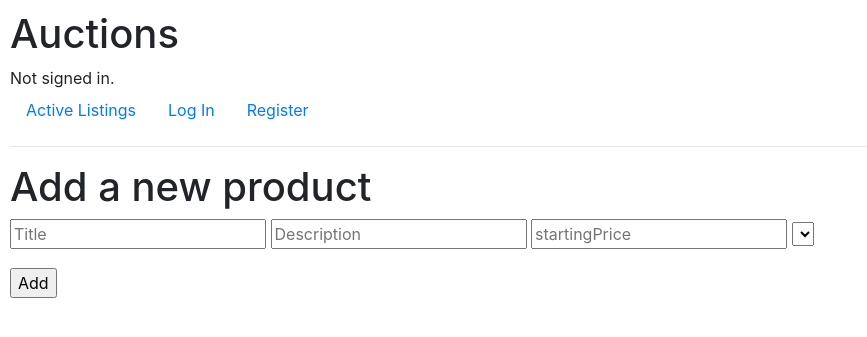
After one commit to emanuelrzolet/Project-2---Harvard-CS50-s-Web-Programming, a Django app: page /addProduct in a window 1280 px wide. The commit adds this page. Shown: the top 337 px of the page, without its empty margins (0-867 px from the left). Run offline with Django 3.2, Linux system fonts and the light colour scheme; lists and menus that the app fills with data are empty; some libraries are stand-ins or nearby versions.

Commit message:
Add a create product functionality

```diff
--- a/commerce/auctions/models.py
+++ b/commerce/auctions/models.py
@@ -15,6 +15,7 @@ class Products(models.Model):
     startingPrice = models.DecimalField(max_digits=100000, decimal_places=2)
     categories = models.ManyToManyField(AuctionCategory)
 
+
     pass
 
 
--- /dev/null
+++ b/commerce/auctions/templates/auctions/addProduct.html
@@ -0,0 +1,18 @@
+{% extends "auctions/layout.html" %}
+
+{% block body %}
+
+<h1>Add a new product</h1>
+
+<form action="{% url "addProduct" %}" method="post">
+    {% csrf_token %}
+    <input type="text" name="title" id="title" placeholder="Title">
+    <input type="text" name="description" id="description" placeholder="Description">
+    <input type="number" name="startingPrice" id="startingPrice" placeholder="startingPrice">
+    <select name="categories" id="categories">Categories</select>
+    <option value=""></option>
+    <input type="submit" value="Add">
+</form>
+
+
+{% endblock body %}
--- a/commerce/auctions/templates/auctions/index.html
+++ b/commerce/auctions/templates/auctions/index.html
@@ -2,6 +2,8 @@
 
 {% block body %}
     <h2>Active Listings</h2>
-
+    {% for product in products %}
+    <a href= {% url "product" products.id %}></a>
+    {% endfor %}
     TODO
 {% endblock %}
--- a/commerce/auctions/templates/auctions/layout.html
+++ b/commerce/auctions/templates/auctions/layout.html
@@ -21,8 +21,11 @@
                 <a class="nav-link" href="{% url 'index' %}">Active Listings</a>
             </li>
             {% if user.is_authenticated %}
-                  <li class="nav-item">
-                    <a class="nav-link" href="{% url 'product' %}">Add a new Product</a>
+                <li class="nav-item">
+                    <a class="nav-link" href="{% url 'addProduct' %}">Add a product</a>
+                </li>
+                <li class="nav-item">
+                    <a class="nav-link" href="{% url 'product' %}">View a product</a>
                 </li>
                 <li class="nav-item">
                     <a class="nav-link" href="{% url 'logout' %}">Log Out</a>
--- a/commerce/auctions/urls.py
+++ b/commerce/auctions/urls.py
@@ -7,5 +7,8 @@ urlpatterns = [
     path("login", views.login_view, name="login"),
     path("logout", views.logout_view, name="logout"),
     path("register", views.register, name="register"),
-    path("product", views.products_view, name="product")
+    path("product", views.products_view, name="products"),
+    #redenderização dos ids
+    path("int:product_id",views.products_view, name="product"),
+    path("addProduct",views.addProduct, name="addProduct")
 ]
--- a/commerce/auctions/views.py
+++ b/commerce/auctions/views.py
@@ -6,16 +6,43 @@ from django.urls import reverse
 
 from .models import User, AuctionCategory, Products, Bids, Comments
 
-def products_view(request):
-    return render(request, "auctions/product.html")
+def addProduct(request):
+    products = Products.objects.all()
+    if request.method== "POST":
+        #Variaveis que vieram da requisição,
+        title = request.POST.get("title")
+        description = request.POST.get("description")
+        startingPrice = request.POST.get("startingPrice")
+        categories = request.POST.get("categories")
+
+        #Criação do objeto no banco
+        newProduct= Products.objects.create(
+            title = title,
+            description = description,
+            startingPrice = startingPrice,
+            categories = categories
+        )
+        return HttpResponseRedirect(reverse(addProduct,args=(newProduct.id)))
+
+
+
+    else:
+        return render(request, "auctions/addProduct.html", {"products": products})
+
+def products_view(request, product_id):
+    product = Products.objects.get(pk=product_id)
+    return render(request, "auctions/product.html", {
+        "product": product,
+    })
 
 def index(request):
-    return render(request, "auctions/index.html")
-
+    products = Products.objects.all()
+    return render(request, "auctions/index.html", {
+        "products": products,
+    })
 
 def login_view(request):
     if request.method == "POST":
-
         # Attempt to sign user in
         username = request.POST["username"]
         password = request.POST["password"]
@@ -32,11 +59,9 @@ def login_view(request):
     else:
         return render(request, "auctions/login.html")
 
-
 def logout_view(request):
     logout(request)
     return HttpResponseRedirect(reverse("index"))
-
 
 def register(request):
     if request.method == "POST":
```
Also changed, not shown: commerce/db.sqlite3, 1 other file.
